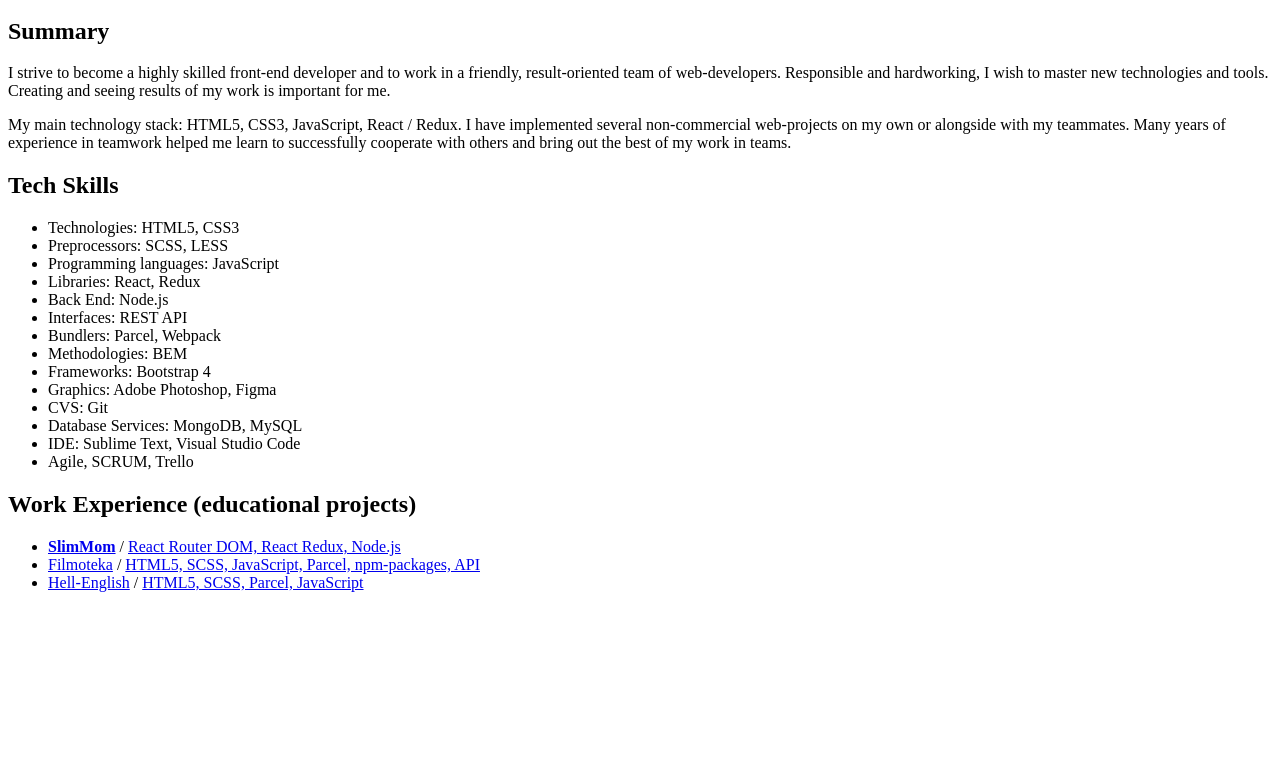
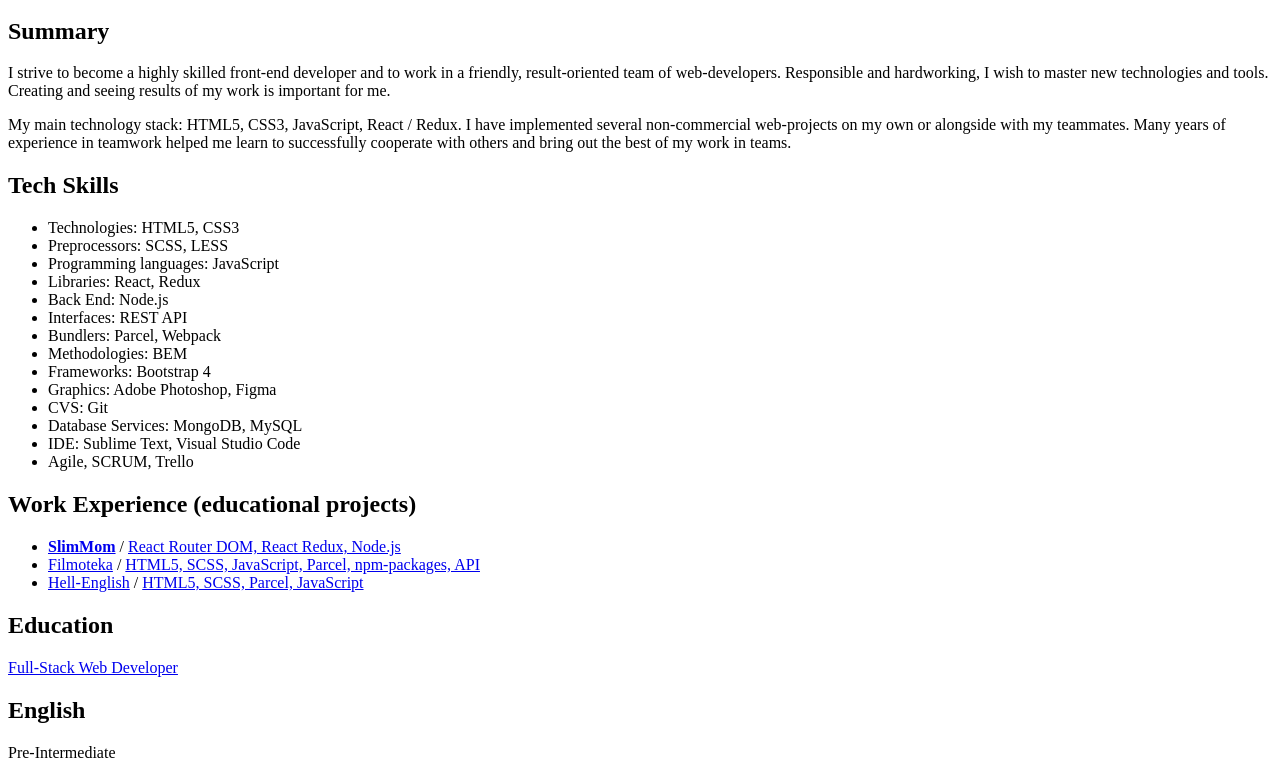
Before and after one commit to Falconoff/rsschool-cv, a plain HTML site: page index.html in a window 1280 px wide. Shown: the part 529-1307 px from the top of the page. Before the commit the page ends 1137 px from the top, so only its background shows below. Drawn offline with Linux system fonts and the light colour scheme.

Commit message:
feat: add Education and English

```diff
--- a/index.html
+++ b/index.html
@@ -74,6 +74,13 @@
           rel="noopener noreferrer">HTML5, SCSS, Parcel, JavaScript</a></li>
     </ul>
 
+    <h2>Education</h2>
+    <a href="https://drive.google.com/file/d/17cwQWzK9jPTkT_SDDooC_ToiQu_p6qCZ/view?usp=sharing"
+      target="_blank" rel="noopener noreferrer">Full-Stack Web Developer</a>
+
+    <h2>English</h2>
+    <p>Pre-Intermediate</p>
+
   </main>
 
 </body>
```
